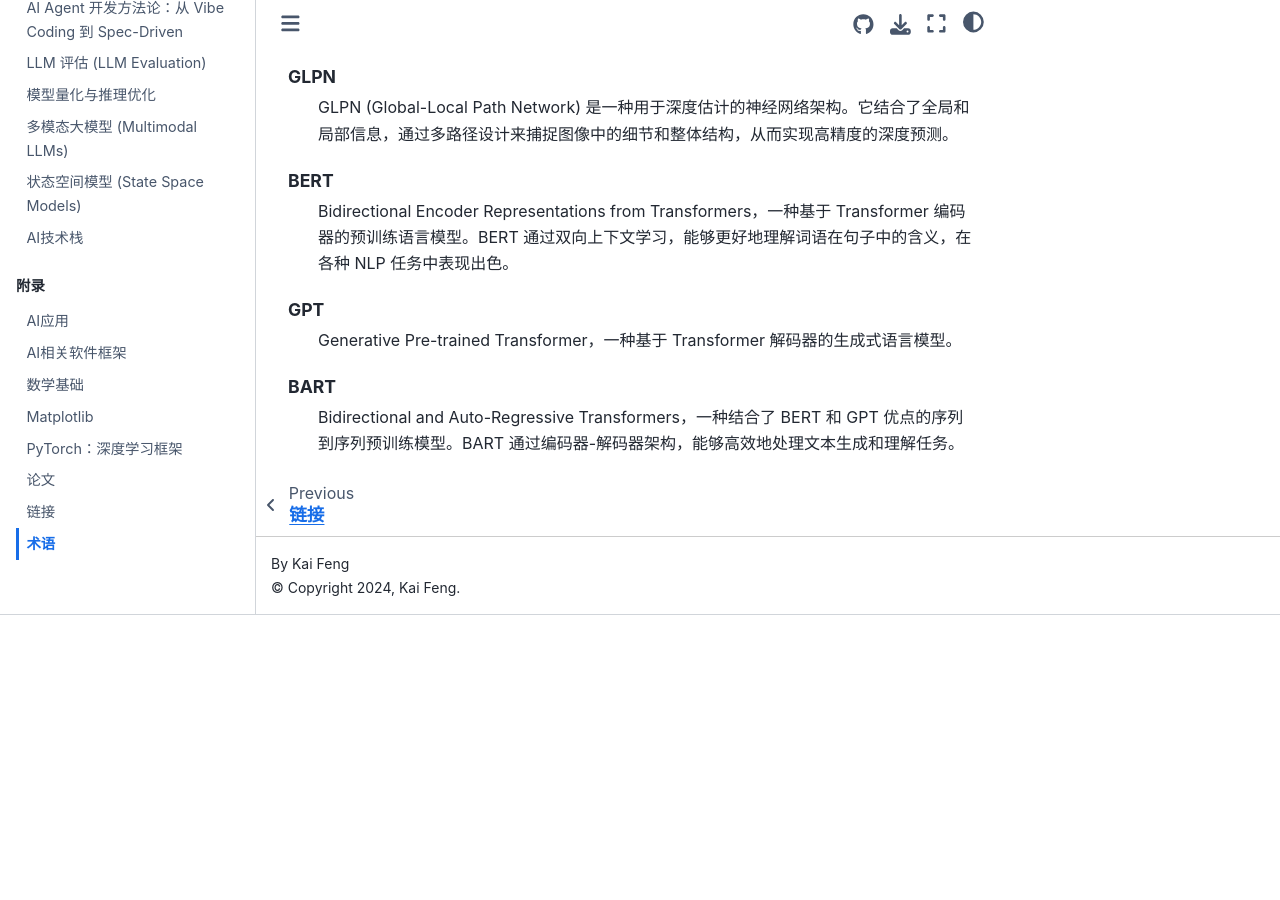
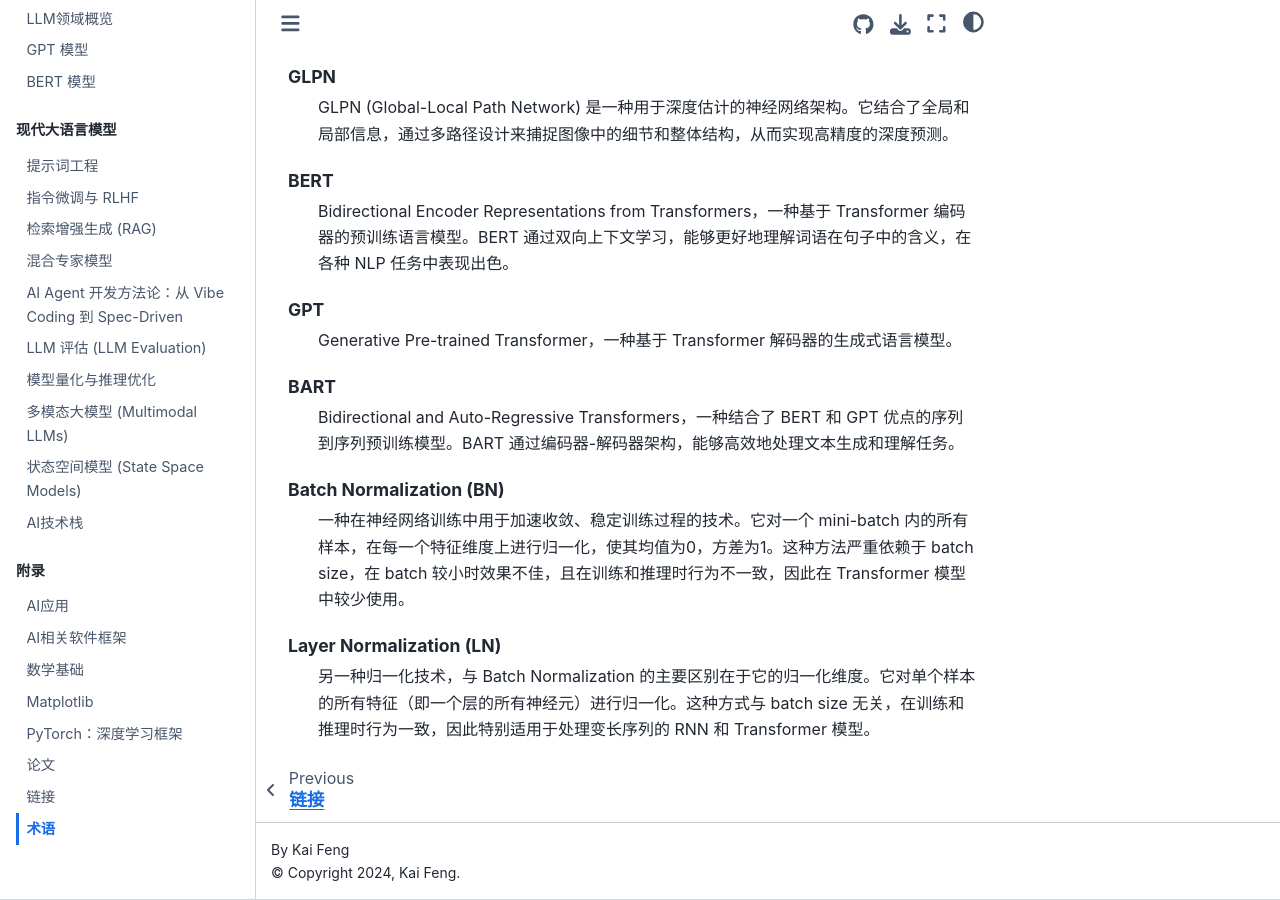
Before and after one commit to kaifeng/llm-learn, a Sphinx documentation site: the page built from source/appendix/glossary.rst, in a window 1280 px wide and 900 px high, scrolled down 4386 px. Built offline with Sphinx 7.4.7 and the Sphinx Book theme 1.1.4, drawn with Linux system fonts in a browser that asks for light colours; before the commit the page ends 5001 px from its top, so only the background shows below that.

Commit message:
Add terms

```diff
--- a/source/appendix/glossary.rst
+++ b/source/appendix/glossary.rst
@@ -124,3 +124,9 @@
 
     BART
         Bidirectional and Auto-Regressive Transformers，一种结合了 BERT 和 GPT 优点的序列到序列预训练模型。BART 通过编码器-解码器架构，能够高效地处理文本生成和理解任务。
+
+    Batch Normalization (BN)
+        一种在神经网络训练中用于加速收敛、稳定训练过程的技术。它对一个 mini-batch 内的所有样本，在每一个特征维度上进行归一化，使其均值为0，方差为1。这种方法严重依赖于 batch size，在 batch 较小时效果不佳，且在训练和推理时行为不一致，因此在 Transformer 模型中较少使用。
+
+    Layer Normalization (LN)
+        另一种归一化技术，与 Batch Normalization 的主要区别在于它的归一化维度。它对单个样本的所有特征（即一个层的所有神经元）进行归一化。这种方式与 batch size 无关，在训练和推理时行为一致，因此特别适用于处理变长序列的 RNN 和 Transformer 模型。
```
